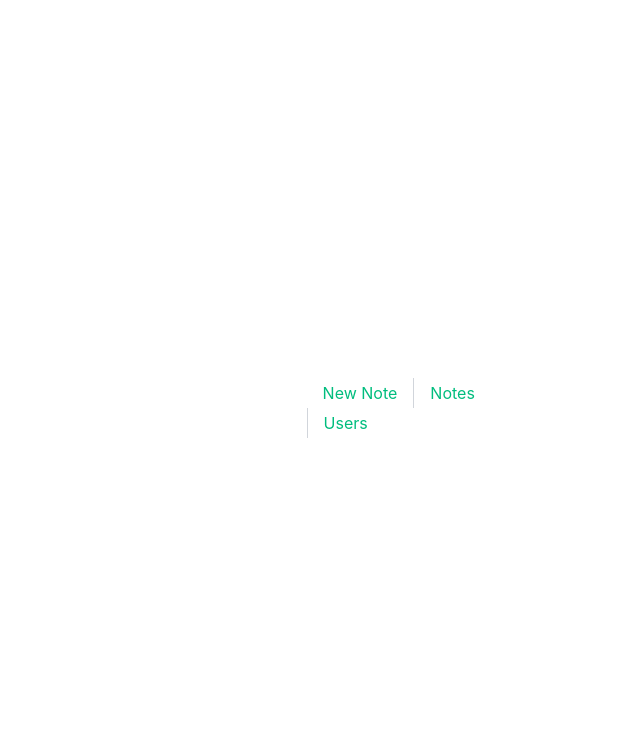
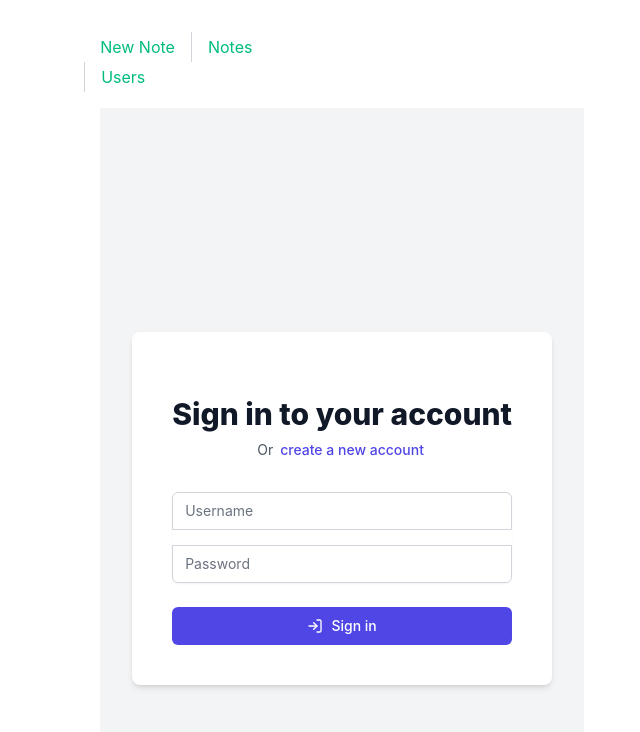
Before and after one commit to longchhun09/note-app, a Vue app in the folder frontend/note-app/: page /login in a window 1280 px wide. Before the commit this address had no page. Shown: the top 732 px of the page, without its empty margins (56-696 px from the left). Built offline with nearby package versions, Linux system fonts and the light colour scheme; the HTML template or start-up script is replaced by a standard one.

Commit message:
task(fe): create a Login View and register to route

```diff
--- a/frontend/note-app/src/router/index.ts
+++ b/frontend/note-app/src/router/index.ts
@@ -41,7 +41,7 @@ const router = createRouter({
           name: 'new-note',
           component: () => import('@/components/notes/NotePanel.vue'),
           props: { isNew: true }
-        }
+        },
       ]
     },
     {
@@ -51,7 +51,12 @@ const router = createRouter({
       // this generates a separate chunk (About.[hash].js) for this route
       // which is lazy-loaded when the route is visited.
       component: () => import('../views/UserView.vue'),
-    }
+    },
+    {
+      path: '/login',
+      name: 'login',
+      component: () => import('../views/LoginView.vue')
+    },
   ],
 })
 
--- /dev/null
+++ b/frontend/note-app/src/views/LoginView.vue
@@ -0,0 +1,136 @@
+<template>
+  <div class="min-h-screen flex items-center justify-center bg-gray-100 py-12 px-4 sm:px-6 lg:px-8">
+    <div class="max-w-md w-full space-y-8 bg-white p-10 rounded-lg shadow-md">
+      <div>
+        <h2 class="mt-6 text-center text-3xl font-extrabold text-gray-900">Sign in to your account</h2>
+        <p class="mt-2 text-center text-sm text-gray-600">
+          Or
+          <router-link to="/register" class="font-medium text-indigo-600 hover:text-indigo-500">
+            create a new account
+          </router-link>
+        </p>
+      </div>
+      <form class="mt-8 space-y-6" @submit.prevent="handleLogin">
+        <div class="rounded-md shadow-sm -space-y-px">
+          <div class="mb-4">
+            <label for="username" class="sr-only">Username</label>
+            <input
+              id="username"
+              v-model="credentials.username"
+              name="username"
+              type="text"
+              required
+              class="appearance-none rounded-none relative block w-full px-3 py-2 border border-gray-300 placeholder-gray-500 text-gray-900 rounded-t-md focus:outline-none focus:ring-indigo-500 focus:border-indigo-500 focus:z-10 sm:text-sm"
+              :class="{ 'border-red-500': errors.username }"
+              placeholder="Username"
+            />
+            <p v-if="errors.username" class="text-red-500 text-sm mt-1">{{ errors.username }}</p>
+          </div>
+          <div>
+            <label for="password" class="sr-only">Password</label>
+            <input
+              id="password"
+              v-model="credentials.password"
+              name="password"
+              type="password"
+              required
+              class="appearance-none rounded-none relative block w-full px-3 py-2 border border-gray-300 placeholder-gray-500 text-gray-900 rounded-b-md focus:outline-none focus:ring-indigo-500 focus:border-indigo-500 focus:z-10 sm:text-sm"
+              :class="{ 'border-red-500': errors.password }"
+              placeholder="Password"
+            />
+            <p v-if="errors.password" class="text-red-500 text-sm mt-1">{{ errors.password }}</p>
+          </div>
+        </div>
+
+        <div v-if="errorMessage" class="p-3 bg-red-100 text-red-700 rounded-md">
+          {{ errorMessage }}
+        </div>
+
+        <div>
+          <button
+            type="submit"
+            :disabled="isLoading"
+            class="group relative w-full flex justify-center py-2 px-4 border border-transparent text-sm font-medium rounded-md text-white bg-indigo-600 hover:bg-indigo-700 focus:outline-none focus:ring-2 focus:ring-offset-2 focus:ring-indigo-500"
+            :class="{ 'opacity-70 cursor-not-allowed': isLoading }"
+          >
+            <span v-if="isLoading" class="flex items-center">
+              <svg class="animate-spin -ml-1 mr-2 h-4 w-4 text-white" xmlns="http://www.w3.org/2000/svg" fill="none" viewBox="0 0 24 24">
+                <circle class="opacity-25" cx="12" cy="12" r="10" stroke="currentColor" stroke-width="4"></circle>
+                <path class="opacity-75" fill="currentColor" d="M4 12a8 8 0 018-8V0C5.373 0 0 5.373 0 12h4zm2 5.291A7.962 7.962 0 014 12H0c0 3.042 1.135 5.824 3 7.938l3-2.647z"></path>
+              </svg>
+              Signing in...
+            </span>
+            <span v-else class="flex items-center">
+              <LogIn class="mr-2" size="16" /> Sign in
+            </span>
+          </button>
+        </div>
+      </form>
+    </div>
+  </div>
+</template>
+
+<script setup>
+import { ref, reactive } from 'vue';
+import { useRouter } from 'vue-router';
+import { useAuthStore } from '@/stores/authStore';
+import { LogIn } from 'lucide-vue-next';
+
+const router = useRouter();
+const authStore = useAuthStore();
+
+const credentials = reactive({
+  username: '',
+  password: ''
+});
+
+const errors = reactive({
+  username: '',
+  password: ''
+});
+
+const isLoading = ref(false);
+const errorMessage = ref('');
+
+const validateForm = () => {
+  let isValid = true;
+
+  errors.username = '';
+  errors.password = '';
+
+  if (!credentials.username.trim()) {
+    errors.username = 'Username is required';
+    isValid = false;
+  }
+
+  if (!credentials.password) {
+    errors.password = 'Password is required';
+    isValid = false;
+  }
+
+  return isValid;
+};
+
+const handleLogin = async () => {
+  if (!validateForm()) {
+    return;
+  }
+
+  errorMessage.value = '';
+
+  try {
+    isLoading.value = true;
+    await authStore.login({
+      username: credentials.username.trim(),
+      password: credentials.password
+    });
+
+    router.push({ name: 'notes' });
+  } catch (error) {
+    console.error('Login error:', error);
+    errorMessage.value = authStore.error || 'Failed to login. Please check your credentials and try again.';
+  } finally {
+    isLoading.value = false;
+  }
+};
+</script>
```
